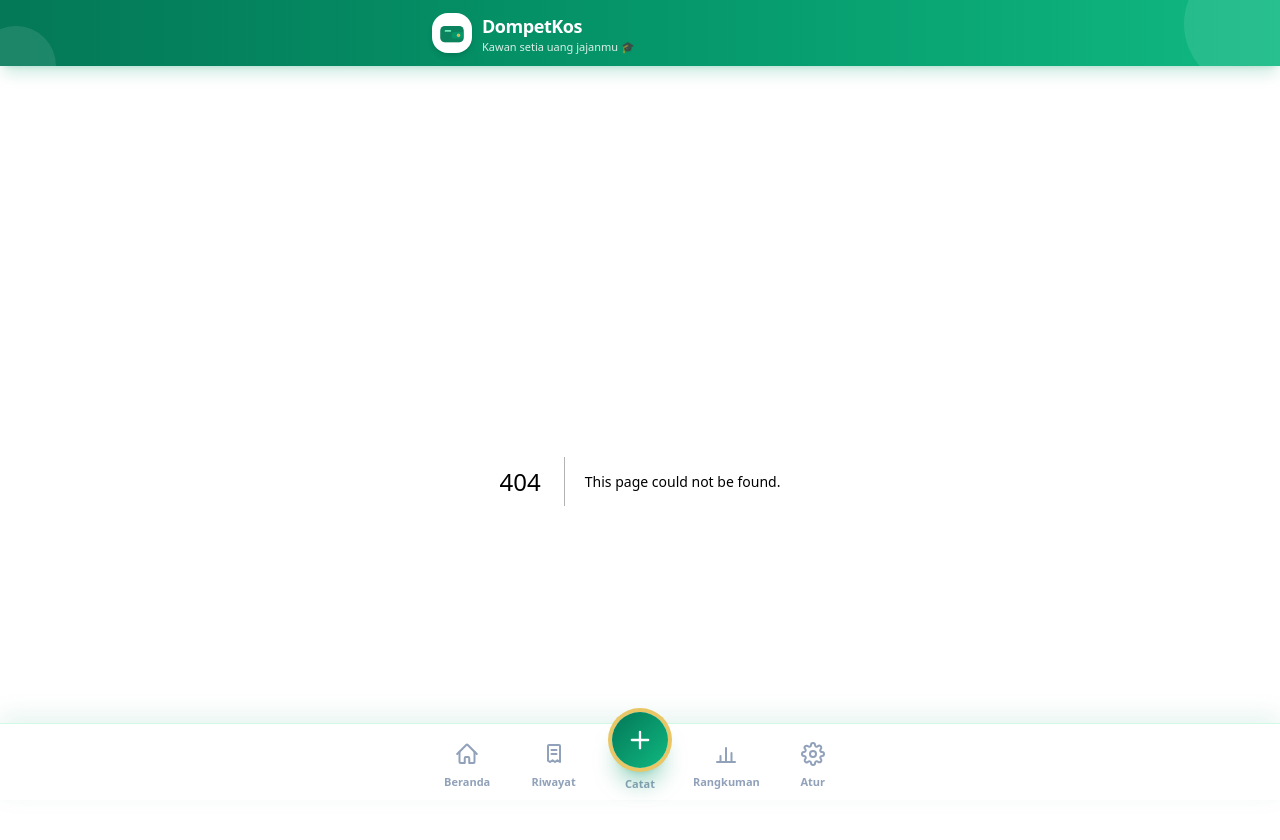
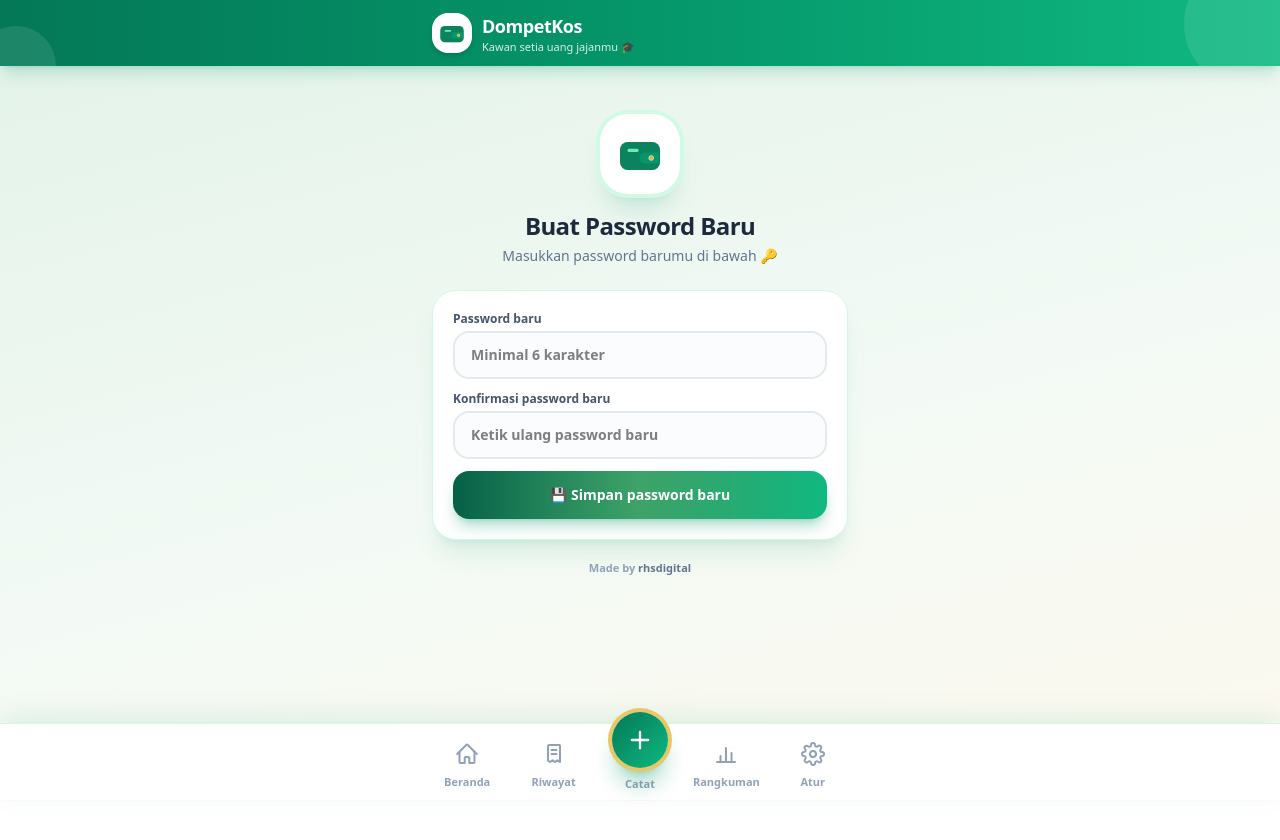
Before and after one commit to Bangroy22/DompetKos, a Next.js app: page /reset-password in a window 1280 px wide. Before the commit this address had no page. Shown: the top 840 px of the page. After the commit the page ends 800 px from the top, so only its background shows below. Built offline with nearby package versions, Linux system fonts and the light colour scheme.

Commit message:
Tambah fitur lupa password: link reset via email + halaman reset-password

```diff
--- a/src/app/login/LoginForm.tsx
+++ b/src/app/login/LoginForm.tsx
@@ -15,6 +15,7 @@ export default function LoginForm() {
   const [loading, setLoading] = useState(false);
   const [pesan, setPesan] = useState<string | null>(null);
   const [error, setError] = useState<string | null>(null);
+  const [lupaMode, setLupaMode] = useState(false);
 
   const supabaseSiap = Boolean(
     process.env.NEXT_PUBLIC_SUPABASE_URL &&
@@ -75,6 +76,29 @@ export default function LoginForm() {
       if (error) throw error;
     } catch {
       setError("Gagal login dengan Google. Coba lagi ya.");
+      setLoading(false);
+    }
+  }
+
+  async function kirimReset() {
+    setLoading(true);
+    setError(null);
+    setPesan(null);
+    try {
+      const supabase = createClient();
+      const { error } = await supabase.auth.resetPasswordForEmail(email, {
+        redirectTo: `${window.location.origin}/auth/callback?next=/reset-password`,
+      });
+      if (error) throw error;
+      setPesan(
+        "📧 Link reset terkirim! Cek inbox email kamu, lalu klik linknya untuk buat password baru."
+      );
+      setLupaMode(false);
+    } catch (e) {
+      setError(
+        e instanceof Error ? terjemahkan(e.message) : "Gagal mengirim link reset. Coba lagi ya."
+      );
+    } finally {
       setLoading(false);
     }
   }
@@ -165,6 +189,47 @@ export default function LoginForm() {
             />
           </div>
 
+          {mode === "login" && !lupaMode && (
+            <div className="text-right">
+              <button
+                type="button"
+                onClick={() => {
+                  setLupaMode(true);
+                  setError(null);
+                  setPesan(null);
+                }}
+                className="text-xs font-bold text-brand-600 hover:underline"
+              >
+                Lupa password?
+              </button>
+            </div>
+          )}
+          {mode === "login" && lupaMode && (
+            <div className="rounded-2xl bg-brand-50 p-3">
+              <p className="text-xs font-semibold text-slate-600">
+                Isi email kamu di atas, lalu tekan tombol di bawah. Kami kirim
+                link untuk buat password baru.
+              </p>
+              <div className="mt-2 flex gap-2">
+                <button
+                  type="button"
+                  onClick={kirimReset}
+                  disabled={loading || !email}
+                  className="flex-1 rounded-xl bg-gradient-to-r from-brand-700 to-brand-500 py-2.5 text-xs font-extrabold text-white shadow-md shadow-brand-600/25 transition active:scale-[0.98] disabled:opacity-60"
+                >
+                  {loading ? "⏳ Mengirim..." : "📧 Kirim link reset"}
+                </button>
+                <button
+                  type="button"
+                  onClick={() => setLupaMode(false)}
+                  className="rounded-xl border-2 border-slate-200 bg-white px-3 py-2.5 text-xs font-extrabold text-slate-500 transition hover:border-slate-300"
+                >
+                  Batal
+                </button>
+              </div>
+            </div>
+          )}
+
           {error && (
             <p className="rounded-2xl bg-rose-50 px-4 py-2 text-sm font-semibold text-rose-600">
               ⚠️ {error}
@@ -178,6 +243,11 @@ export default function LoginForm() {
           {params.get("error") && (
             <p className="rounded-2xl bg-rose-50 px-4 py-2 text-sm font-semibold text-rose-600">
               ⚠️ Login Google gagal. Coba lagi ya.
+            </p>
+          )}
+          {params.get("reset") === "ok" && (
+            <p className="rounded-2xl bg-emerald-50 px-4 py-2 text-sm font-semibold text-emerald-700">
+              ✅ Password berhasil diubah! Silakan masuk dengan password barumu.
             </p>
           )}
 
--- /dev/null
+++ b/src/app/reset-password/ResetPasswordForm.tsx
@@ -0,0 +1,112 @@
+"use client";
+
+import { useState } from "react";
+import { useRouter } from "next/navigation";
+import { createClient } from "@/lib/supabase/client";
+import { LogoMark } from "@/components/Logo";
+
+export default function ResetPasswordForm() {
+  const router = useRouter();
+  const [pw1, setPw1] = useState("");
+  const [pw2, setPw2] = useState("");
+  const [loading, setLoading] = useState(false);
+  const [error, setError] = useState<string | null>(null);
+
+  async function handleSubmit(e: React.FormEvent) {
+    e.preventDefault();
+    setError(null);
+    if (pw1.length < 6) {
+      setError("Password minimal 6 karakter.");
+      return;
+    }
+    if (pw1 !== pw2) {
+      setError("Konfirmasi password tidak sama. Cek lagi ya.");
+      return;
+    }
+    setLoading(true);
+    try {
+      const supabase = createClient();
+      const { error } = await supabase.auth.updateUser({ password: pw1 });
+      if (error) throw error;
+      router.push("/login?reset=ok");
+    } catch (e) {
+      setError(
+        e instanceof Error
+          ? e.message
+          : "Gagal mengubah password. Link mungkin kedaluwarsa — minta link baru dari halaman login ya."
+      );
+    } finally {
+      setLoading(false);
+    }
+  }
+
+  return (
+    <div className="pt-8">
+      <div className="mb-6 text-center">
+        <div className="mx-auto mb-4 flex h-20 w-20 items-center justify-center rounded-[1.75rem] bg-white shadow-xl shadow-brand-600/15 ring-4 ring-brand-100">
+          <LogoMark className="h-12 w-12" />
+        </div>
+        <h1 className="text-2xl font-extrabold tracking-tight text-slate-800">
+          Buat Password Baru
+        </h1>
+        <p className="mt-1 text-sm text-slate-500">
+          Masukkan password barumu di bawah 🔑
+        </p>
+      </div>
+
+      <div className="rounded-3xl border border-brand-100 bg-white p-5 shadow-xl shadow-brand-600/10">
+        <form onSubmit={handleSubmit} className="space-y-3">
+          <div>
+            <label className="mb-1 block text-xs font-bold text-slate-600">
+              Password baru
+            </label>
+            <input
+              type="password"
+              required
+              minLength={6}
+              value={pw1}
+              onChange={(e) => setPw1(e.target.value)}
+              placeholder="Minimal 6 karakter"
+              className="w-full rounded-2xl border-2 border-slate-200 bg-slate-50/50 px-4 py-3 text-sm font-semibold outline-none transition focus:border-brand-400 focus:bg-white"
+            />
+          </div>
+          <div>
+            <label className="mb-1 block text-xs font-bold text-slate-600">
+              Konfirmasi password baru
+            </label>
+            <input
+              type="password"
+              required
+              minLength={6}
+              value={pw2}
+              onChange={(e) => setPw2(e.target.value)}
+              placeholder="Ketik ulang password baru"
+              className="w-full rounded-2xl border-2 border-slate-200 bg-slate-50/50 px-4 py-3 text-sm font-semibold outline-none transition focus:border-brand-400 focus:bg-white"
+            />
+          </div>
+
+          {error && (
+            <p className="rounded-2xl bg-rose-50 px-4 py-2 text-sm font-semibold text-rose-600">
+              ⚠️ {error}
+            </p>
+          )}
+
+          <button
+            type="submit"
+            disabled={loading}
+            className="relative w-full overflow-hidden rounded-2xl bg-gradient-to-r from-brand-800 via-brand-600 to-brand-500 py-3.5 text-sm font-extrabold text-white shadow-lg shadow-brand-600/30 transition active:scale-[0.98] disabled:opacity-60"
+          >
+            <span className="pointer-events-none absolute inset-0 bg-gradient-to-r from-transparent via-gold-300/25 to-transparent" />
+            <span className="relative">
+              {loading ? "⏳ Menyimpan..." : "💾 Simpan password baru"}
+            </span>
+          </button>
+        </form>
+      </div>
+
+      <p className="mt-5 text-center text-[11px] font-semibold text-slate-400">
+        Made by <span className="font-extrabold text-slate-500">rhsdigital</span>
+      </p>
+    </div>
+  );
+}
--- /dev/null
+++ b/src/app/reset-password/page.tsx
@@ -0,0 +1,16 @@
+import { Suspense } from "react";
+import ResetPasswordForm from "./ResetPasswordForm";
+
+export default function ResetPasswordPage() {
+  return (
+    <Suspense
+      fallback={
+        <div className="rounded-3xl bg-white p-6 text-center text-sm font-bold text-slate-500">
+          ⏳ Memuat...
+        </div>
+      }
+    >
+      <ResetPasswordForm />
+    </Suspense>
+  );
+}
```
